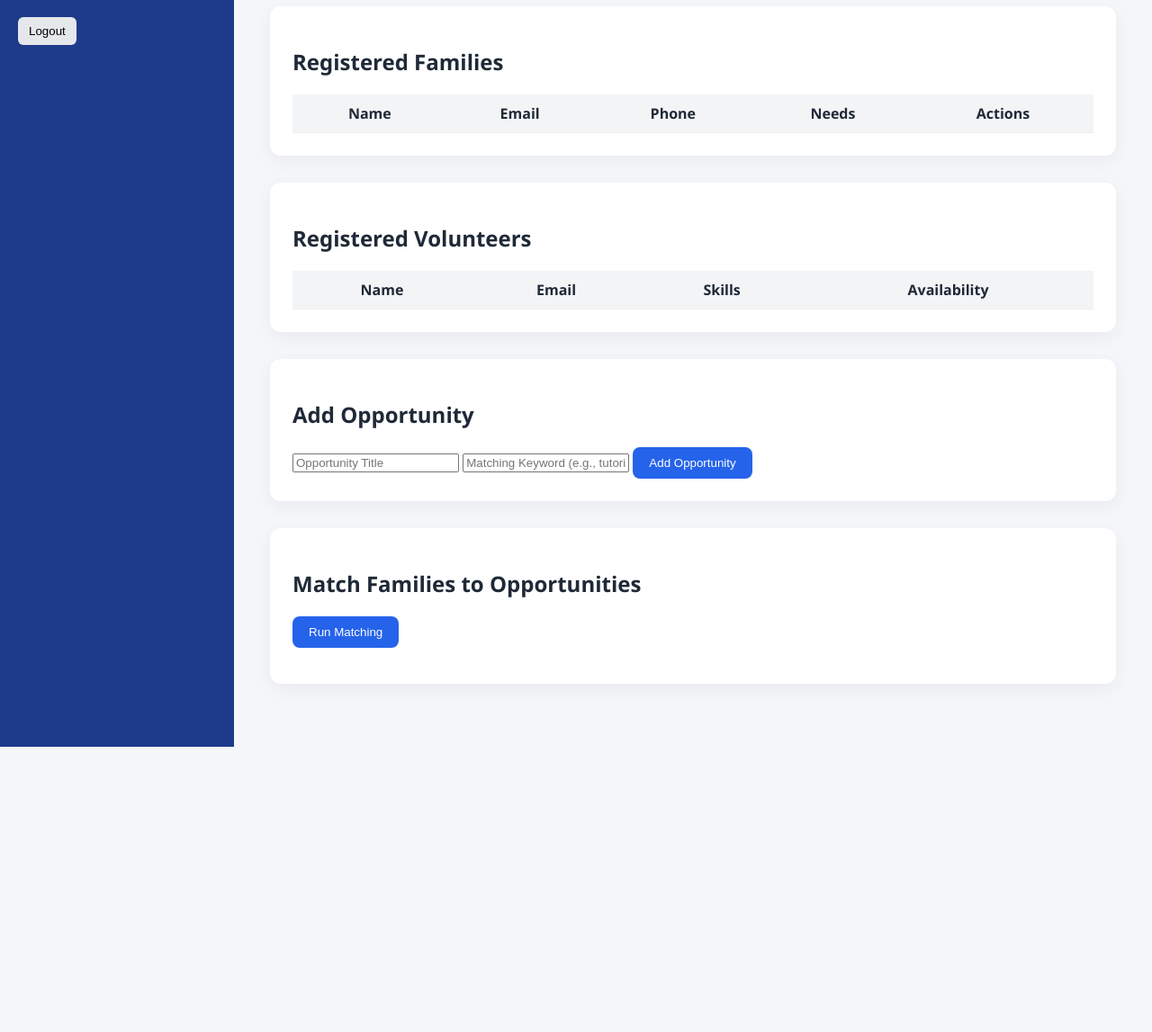
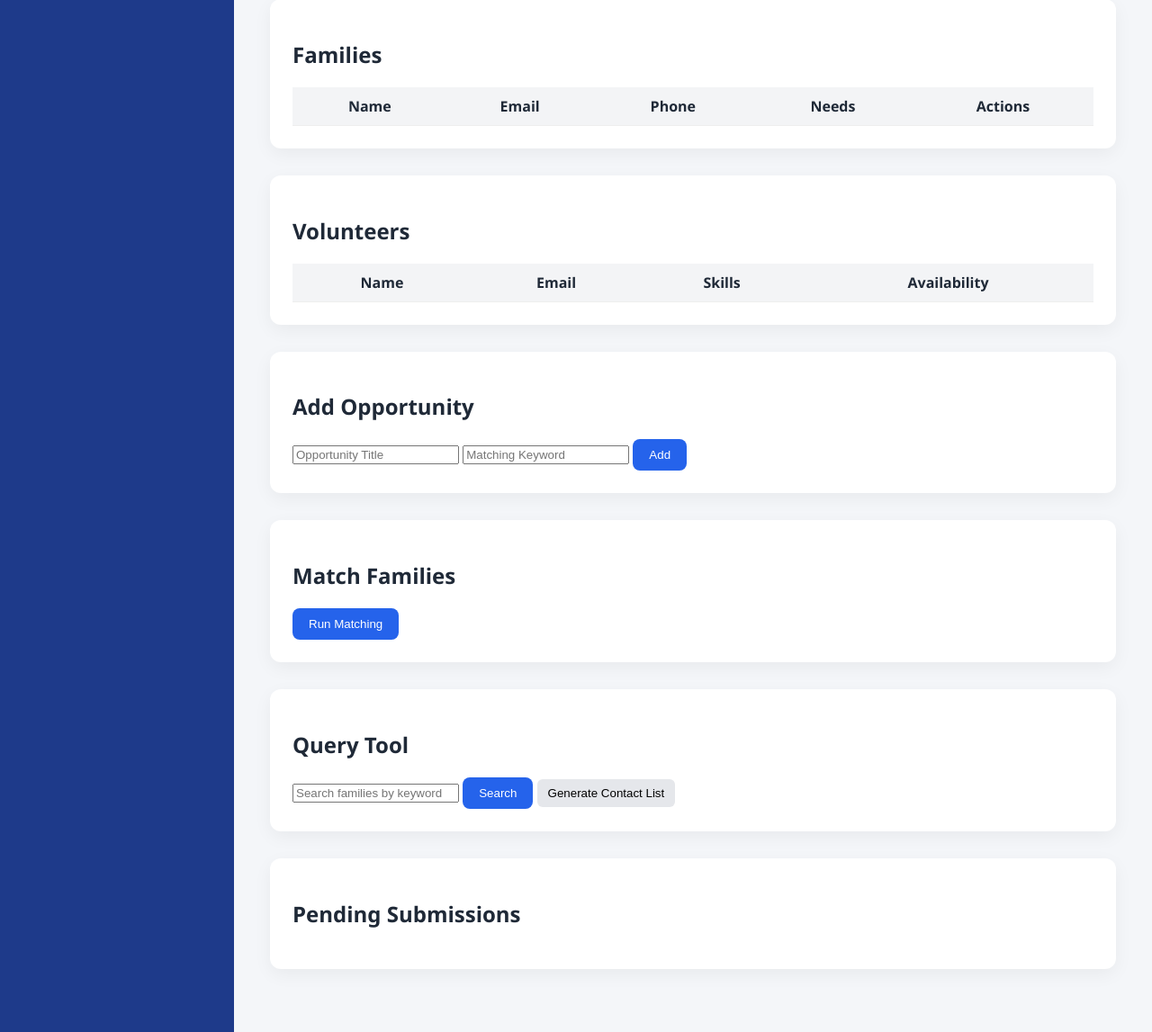
Before and after one commit to trisha3333333/CNIT280Prototype, a plain HTML site: page dashboard.html in a window 1280 px wide. Shown: the part 127-1274 px from the top of the page at 90% size. Before the commit the page ends 957 px from the top, so only its background shows below. Drawn offline with Linux system fonts and the light colour scheme.

Commit message:
sprint 3 changes

```diff
--- a/dashboard.html
+++ b/dashboard.html
@@ -2,30 +2,24 @@
 <html>
 <head>
 <meta charset="UTF-8">
-    <title>Employee Dashboard - Whispering Hills</title>
+<title>Employee Dashboard</title>
 <link rel="stylesheet" href="css/style.css">
 </head>
-
 <body>
 
 <div class="dashboard-layout">
 
-    <!-- Sidebar -->
 <aside class="sidebar">
     <h2>Whispering Hills</h2>
-        <p style="margin-top: 10px; font-size: 14px;">Employee Portal</p>
-        <button onclick="logout()" class="btn-secondary" style="margin-top:20px;">Logout</button>
+    <button onclick="logout()" class="btn-secondary">Logout</button>
 </aside>
 
-    <!-- Main Content -->
 <main class="dashboard-main">
 
-        <h1 style="margin-bottom:30px;">Employee Dashboard</h1>
+<h1>Employee Dashboard</h1>
 
-        <!-- Families Card -->
 <div class="card">
-            <h2>Registered Families</h2>
-
+<h2>Families</h2>
 <table id="familyTable">
 <thead>
 <tr>
@@ -40,10 +34,8 @@
 </table>
 </div>
 
-        <!-- Volunteers Card -->
 <div class="card">
-            <h2>Registered Volunteers</h2>
-
+<h2>Volunteers</h2>
 <table id="volunteerTable">
 <thead>
 <tr>
@@ -57,34 +49,35 @@
 </table>
 </div>
 
-        <!-- Add Opportunity Card -->
 <div class="card">
 <h2>Add Opportunity</h2>
-
 <input type="text" id="oppTitle" placeholder="Opportunity Title">
-            <input type="text" id="oppKeyword" placeholder="Matching Keyword (e.g., tutoring)">
-
-            <button onclick="addOpportunity()" class="btn-primary">
-                Add Opportunity
-            </button>
+<input type="text" id="oppKeyword" placeholder="Matching Keyword">
+<button onclick="addOpportunity()" class="btn-primary">Add</button>
 </div>
 
-        <!-- Matching Card -->
 <div class="card">
-            <h2>Match Families to Opportunities</h2>
+<h2>Match Families</h2>
+<button onclick="matchFamilies()" class="btn-primary">Run Matching</button>
+<div id="matchResults"></div>
+</div>
 
-            <button onclick="matchFamilies()" class="btn-primary">
-                Run Matching
-            </button>
+<div class="card">
+<h2>Query Tool</h2>
+<input type="text" id="queryInput" placeholder="Search families by keyword">
+<button onclick="runQuery()" class="btn-primary">Search</button>
+<button onclick="generateContactList()" class="btn-secondary">Generate Contact List</button>
+<div id="queryResults"></div>
+</div>
 
-            <div id="matchResults" style="margin-top:15px;"></div>
+<div class="card">
+<h2>Pending Submissions</h2>
+<div id="pendingSubmissions"></div>
 </div>
 
 </main>
-
 </div>
 
 <script src="js/script.js"></script>
-
 </body>
 </html>
```
Lines whose indentation alone changed are shown as unchanged.
